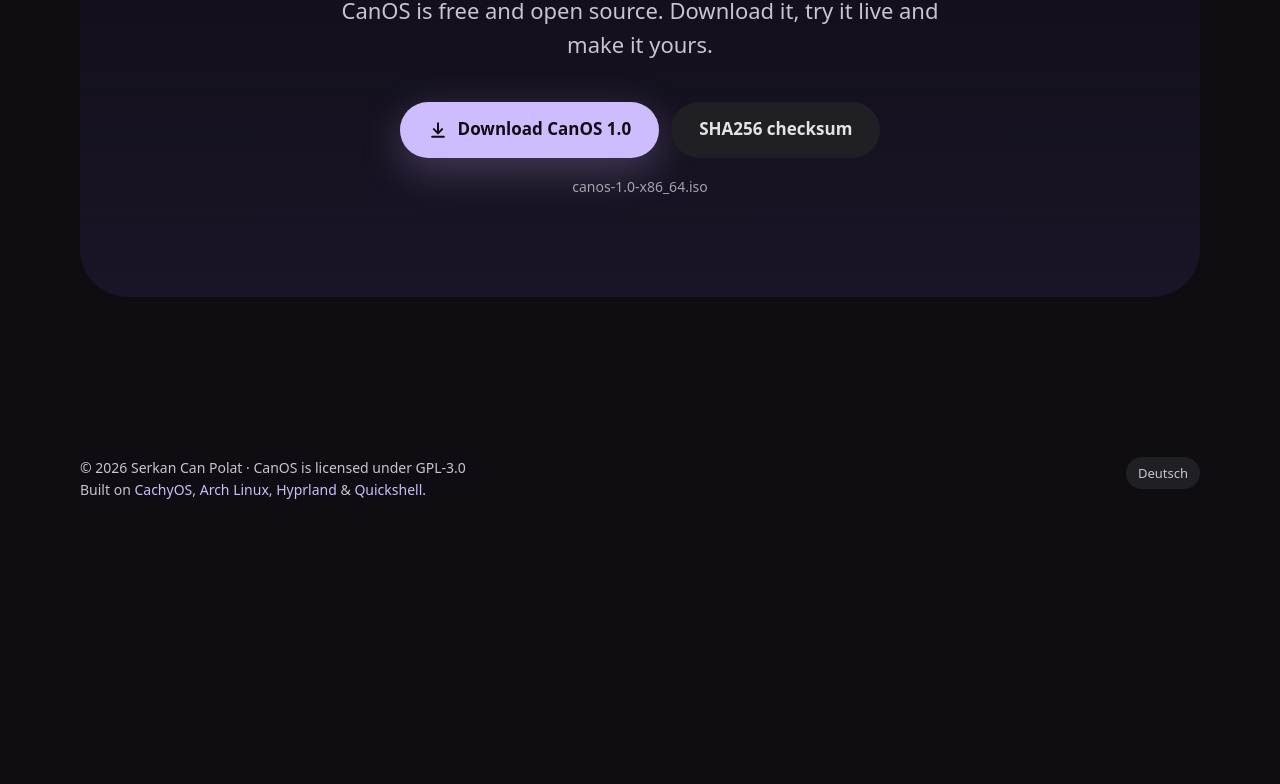
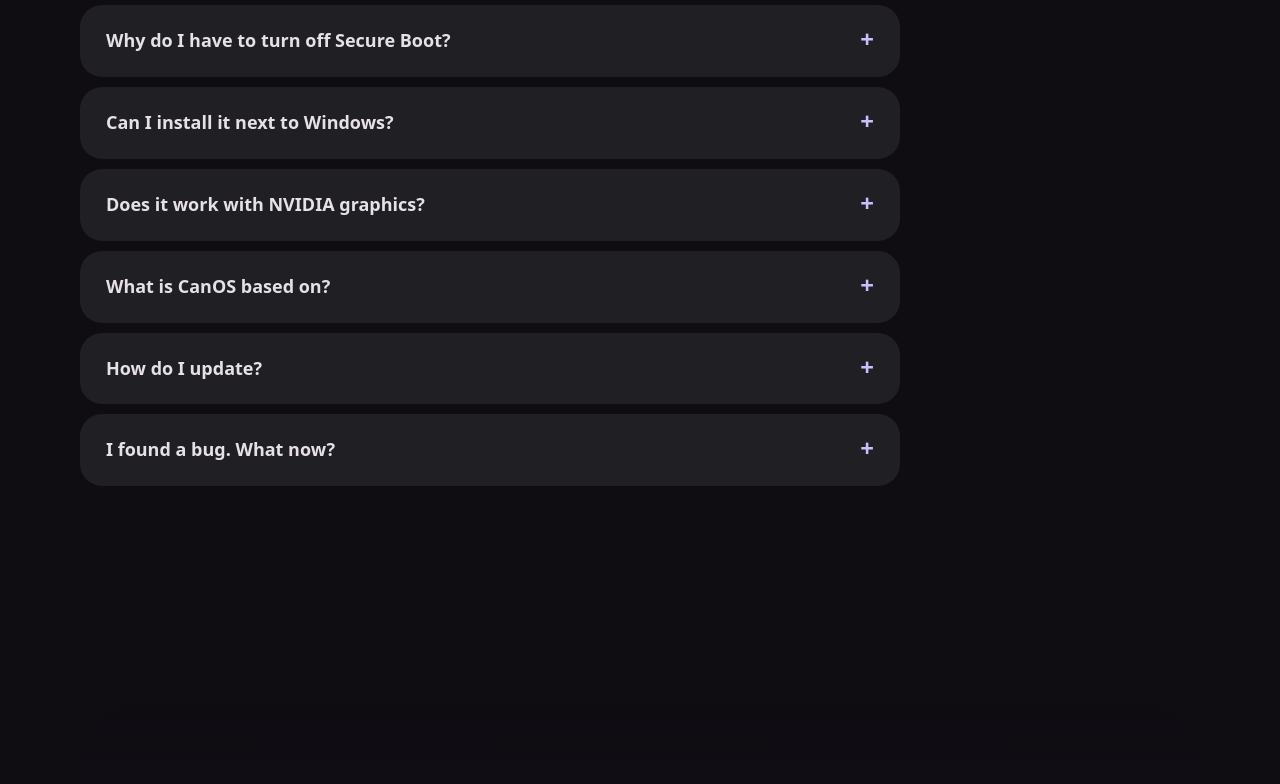
Before and after one commit to canos-linux/canos-linux.github.io, a plain HTML site: page index.html in a window 1280 px wide. Shown: the part 3753-4537 px from the top of the page. Before the commit the page ends 4324 px from the top, so only its background shows below. Drawn offline with Linux system fonts and the light colour scheme; a web font is replaced by a local one.

Commit message:
FAQ, Secure Boot hint, bug report links, TikTok slot, no personal name
Co-Authored-By: Claude Opus 5.5 <noreply@anthropic.com>
Claude-Session: https://claude.ai/code/session_01F37YpHMJGoQe11xS1zhYoh

```diff
--- a/index.html
+++ b/index.html
@@ -125,6 +125,17 @@ code { background: var(--high); padding: 2px 8px; border-radius: 8px; font-size:
 .spec { border-left: 2px solid var(--accent); padding: 4px 0 4px 18px; }
 .spec b { display: block; font-size: 15px; } .spec span { color: var(--sub); font-size: 14px; }
 
+/* FAQ */
+.faq { margin-top: 40px; display: grid; gap: 10px; max-width: 820px; }
+.faq details { background: var(--surface); border-radius: 22px; padding: 0 26px; transition: background .2s; }
+.faq details[open] { background: var(--high); }
+.faq summary { cursor: pointer; list-style: none; padding: 22px 0; font-weight: 600; font-size: 18px; display: flex; justify-content: space-between; gap: 16px; }
+.faq summary::-webkit-details-marker { display: none; }
+.faq summary::after { content: "+"; color: var(--accent); font-size: 24px; line-height: 1; transition: transform .3s; }
+.faq details[open] summary::after { transform: rotate(45deg); }
+.faq p { color: var(--sub); padding-bottom: 22px; }
+footer .links { display: flex; gap: 16px; align-items: center; flex-wrap: wrap; }
+
 /* Final */
 .final { text-align: center; background: linear-gradient(180deg, transparent, #1a1528); border-radius: 48px; padding: 100px 24px; }
 .final h2 { font-size: clamp(44px, 8vw, 96px); }
@@ -144,7 +155,7 @@ footer a { color: var(--accent); }
   <div class="island" id="island">
     <div class="slot on" data-s="nav">
       <span class="dot"></span><b>CanOS</b>
-      <nav><a href="#features" data-i="navFeatures">Features</a><a href="#install" data-i="navInstall">Install</a><a href="#download" data-i="navDownload">Download</a></nav>
+      <nav><a href="#features" data-i="navFeatures">Features</a><a href="#install" data-i="navInstall">Install</a><a href="#faq">FAQ</a><a href="#download" data-i="navDownload">Download</a></nav>
     </div>
     <div class="slot" data-s="music"><span class="cover"></span><span data-i="islandMusic">Lofi beats to code to</span><span class="bars"><i></i><i></i><i></i><i></i></span></div>
     <div class="slot" data-s="notif"><span class="dot"></span><span data-i="islandNotif">CanOS 1.0 is here</span></div>
@@ -208,13 +219,31 @@ footer a { color: var(--accent); }
     <div class="steps">
       <div class="step reveal"><h3 data-i="s1t">Download</h3><p data-i="s1">Get the ISO and check it with the SHA256 checksum.</p></div>
       <div class="step reveal"><h3 data-i="s2t">Create a USB stick</h3><p data-i="s2">Write it with Ventoy, Fedora Media Writer or <code>dd</code>. At least 8 GB.</p></div>
-      <div class="step reveal"><h3 data-i="s3t">Boot &amp; install</h3><p data-i="s3">Start from the stick, try CanOS live and install it with a few clicks. Works offline.</p></div>
+      <div class="step reveal"><h3 data-i="s3t">Boot &amp; install</h3><p data-i="s3">Turn off Secure Boot in your BIOS, start from the stick, try CanOS live and install it with a few clicks. Works offline.</p></div>
     </div>
     <div class="specs reveal">
       <div class="spec"><b data-i="r1t">Processor</b><span data-i="r1">64-bit x86 (x86-64-v3 recommended)</span></div>
       <div class="spec"><b data-i="r2t">Memory</b><span data-i="r2">4 GB, 8 GB recommended</span></div>
       <div class="spec"><b data-i="r3t">Storage</b><span data-i="r3">30 GB free space</span></div>
       <div class="spec"><b data-i="r4t">Boot</b><span data-i="r4">UEFI or BIOS</span></div>
+    </div>
+  </div>
+</section>
+
+<section id="faq">
+  <div class="wrap">
+    <div class="reveal">
+      <p class="kicker">FAQ</p>
+      <h2 data-i="qTitle">Questions &amp; answers</h2>
+    </div>
+    <div class="faq">
+      <details class="reveal"><summary data-i="q1">Is CanOS free?</summary><p data-i="a1">Yes. CanOS is free and open source under the GPL-3.0. No account, no ads, no tracking.</p></details>
+      <details class="reveal"><summary data-i="q2">Why do I have to turn off Secure Boot?</summary><p data-i="a2">Secure Boot only starts systems with a signature from Microsoft. The CanOS ISO is not signed yet, so the computer refuses to start it. Turn it off in your BIOS/UEFI settings before booting the stick – you can turn it back on later with your own keys (sbctl).</p></details>
+      <details class="reveal"><summary data-i="q3">Can I install it next to Windows?</summary><p data-i="a3">Yes. The installer can shrink an existing partition and install CanOS next to Windows. You choose the system every time you start the computer. Back up your files first.</p></details>
+      <details class="reveal"><summary data-i="q4">Does it work with NVIDIA graphics?</summary><p data-i="a4">Yes. CanOS keeps the NVIDIA drivers when it finds an NVIDIA card, including laptops with two graphics chips.</p></details>
+      <details class="reveal"><summary data-i="q5">What is CanOS based on?</summary><p data-i="a5">On CachyOS and Arch Linux. You get their fast kernel and up-to-date packages, plus Canvas – the desktop made for CanOS.</p></details>
+      <details class="reveal"><summary data-i="q6">How do I update?</summary><p data-i="a6">Open Settings › About and click Update. Or run <code>canos-update</code> in the terminal.</p></details>
+      <details class="reveal"><summary data-i="q7">I found a bug. What now?</summary><p data-i="a7">Please report it on GitHub – a short description and, if you can, a photo or screenshot help a lot.</p></details>
     </div>
   </div>
 </section>
@@ -230,6 +259,7 @@ footer a { color: var(--accent); }
           <span data-i="download">Download CanOS 1.0</span>
         </a>
         <a class="btn ghost" id="sha" href="#" data-i="checksum">SHA256 checksum</a>
+        <a class="btn ghost" href="https://github.com/tschaki11/canos-iso/issues" target="_blank" rel="noopener" data-i="bug">Report a bug</a>
       </div>
       <p class="meta"><span id="isoname">canos-1.0-x86_64.iso</span></p>
     </div>
@@ -238,16 +268,18 @@ footer a { color: var(--accent); }
 
 <footer>
   <div class="wrap">
-    <div>© 2026 Serkan Can Polat · <span data-i="license">CanOS is licensed under GPL-3.0</span><br><span data-i="credits">Built on</span> <a href="https://cachyos.org" target="_blank" rel="noopener">CachyOS</a>, <a href="https://archlinux.org" target="_blank" rel="noopener">Arch Linux</a>, <a href="https://hyprland.org" target="_blank" rel="noopener">Hyprland</a> &amp; <a href="https://quickshell.org" target="_blank" rel="noopener">Quickshell</a>.</div>
-    <div><button class="lang" id="lang">Deutsch</button></div>
+    <div>© 2026 CanOS · <span data-i="madeby">Made by the creator of CanOS</span> · <span data-i="license">CanOS is licensed under GPL-3.0</span><br><span data-i="credits">Built on</span> <a href="https://cachyos.org" target="_blank" rel="noopener">CachyOS</a>, <a href="https://archlinux.org" target="_blank" rel="noopener">Arch Linux</a>, <a href="https://hyprland.org" target="_blank" rel="noopener">Hyprland</a> &amp; <a href="https://quickshell.org" target="_blank" rel="noopener">Quickshell</a>.</div>
+    <div class="links"><a href="https://github.com/tschaki11/canos-iso" target="_blank" rel="noopener">GitHub</a><a href="https://github.com/tschaki11/canos-iso/issues" target="_blank" rel="noopener" data-i="bug">Report a bug</a><a id="tiktok" href="#" target="_blank" rel="noopener" hidden>TikTok</a><button class="lang" id="lang">Deutsch</button></div>
   </div>
 </footer>
 
 <script>
 const ISO = "https://sourceforge.net/projects/canos/files/1.0/canos-1.0-x86_64.iso/download";
+const TIKTOK = "";
 const SHA = "https://sourceforge.net/projects/canos/files/1.0/canos-1.0-x86_64.iso.sha256/download";
 document.getElementById("dl2").href = ISO;
 document.getElementById("sha").href = SHA;
+if (TIKTOK) { const t = document.getElementById("tiktok"); t.href = TIKTOK; t.hidden = false; }
 
 const de = {
   navFeatures: "Funktionen", navInstall: "Installieren", navDownload: "Download",
@@ -268,11 +300,19 @@ const de = {
   iKicker: "Installieren", iTitle: "In drei Schritten fertig.",
   s1t: "Herunterladen", s1: "Lade die ISO herunter und prüfe sie mit der SHA256-Prüfsumme.",
   s2t: "USB-Stick erstellen", s2: "Schreibe sie mit Ventoy, Fedora Media Writer oder <code>dd</code>. Mindestens 8 GB.",
-  s3t: "Starten & installieren", s3: "Starte vom Stick, probiere CanOS live aus und installiere es mit ein paar Klicks. Funktioniert offline.",
+  s3t: "Starten & installieren", s3: "Schalte Secure Boot im BIOS aus, starte vom Stick, probiere CanOS live aus und installiere es mit ein paar Klicks. Funktioniert offline.",
   r1t: "Prozessor", r1: "64-Bit x86 (x86-64-v3 empfohlen)", r2t: "Arbeitsspeicher", r2: "4 GB, 8 GB empfohlen",
   r3t: "Speicher", r3: "30 GB frei", r4t: "Start", r4: "UEFI oder BIOS",
   dLead: "CanOS ist kostenlos und Open Source. Lade es herunter, probiere es live aus und mach es zu deinem.",
-  checksum: "SHA256-Prüfsumme", license: "CanOS steht unter der GPL-3.0", credits: "Gebaut auf"
+  checksum: "SHA256-Prüfsumme", license: "CanOS steht unter der GPL-3.0", credits: "Gebaut auf",
+  madeby: "Gemacht vom Entwickler von CanOS", bug: "Fehler melden", qTitle: "Fragen &amp; Antworten",
+  q1: "Ist CanOS kostenlos?", a1: "Ja. CanOS ist kostenlos und Open Source unter der GPL-3.0. Kein Konto, keine Werbung, kein Tracking.",
+  q2: "Warum muss ich Secure Boot ausschalten?", a2: "Secure Boot startet nur Systeme mit einer Unterschrift von Microsoft. Die CanOS-ISO ist noch nicht signiert, deshalb verweigert der Computer den Start. Schalte es vor dem Starten vom Stick im BIOS/UEFI aus – später kannst du es mit eigenen Schlüsseln (sbctl) wieder einschalten.",
+  q3: "Kann ich es neben Windows installieren?", a3: "Ja. Der Installer kann eine bestehende Partition verkleinern und CanOS neben Windows installieren. Beim Start wählst du jedes Mal das System. Sichere vorher deine Dateien.",
+  q4: "Funktioniert es mit NVIDIA-Grafik?", a4: "Ja. CanOS behält die NVIDIA-Treiber, wenn eine NVIDIA-Karte gefunden wird – auch bei Laptops mit zwei Grafikchips.",
+  q5: "Worauf basiert CanOS?", a5: "Auf CachyOS und Arch Linux. Du bekommst deren schnellen Kernel und aktuelle Pakete – dazu Canvas, die Oberfläche von CanOS.",
+  q6: "Wie aktualisiere ich?", a6: "Öffne Einstellungen › Über und klicke auf Aktualisieren. Oder gib <code>canos-update</code> im Terminal ein.",
+  q7: "Ich habe einen Fehler gefunden. Was nun?", a7: "Bitte melde ihn auf GitHub – eine kurze Beschreibung und wenn möglich ein Foto oder Screenshot helfen sehr."
 };
 const en = {};
 document.querySelectorAll("[data-i]").forEach(e => en[e.dataset.i] = e.innerHTML);
```
